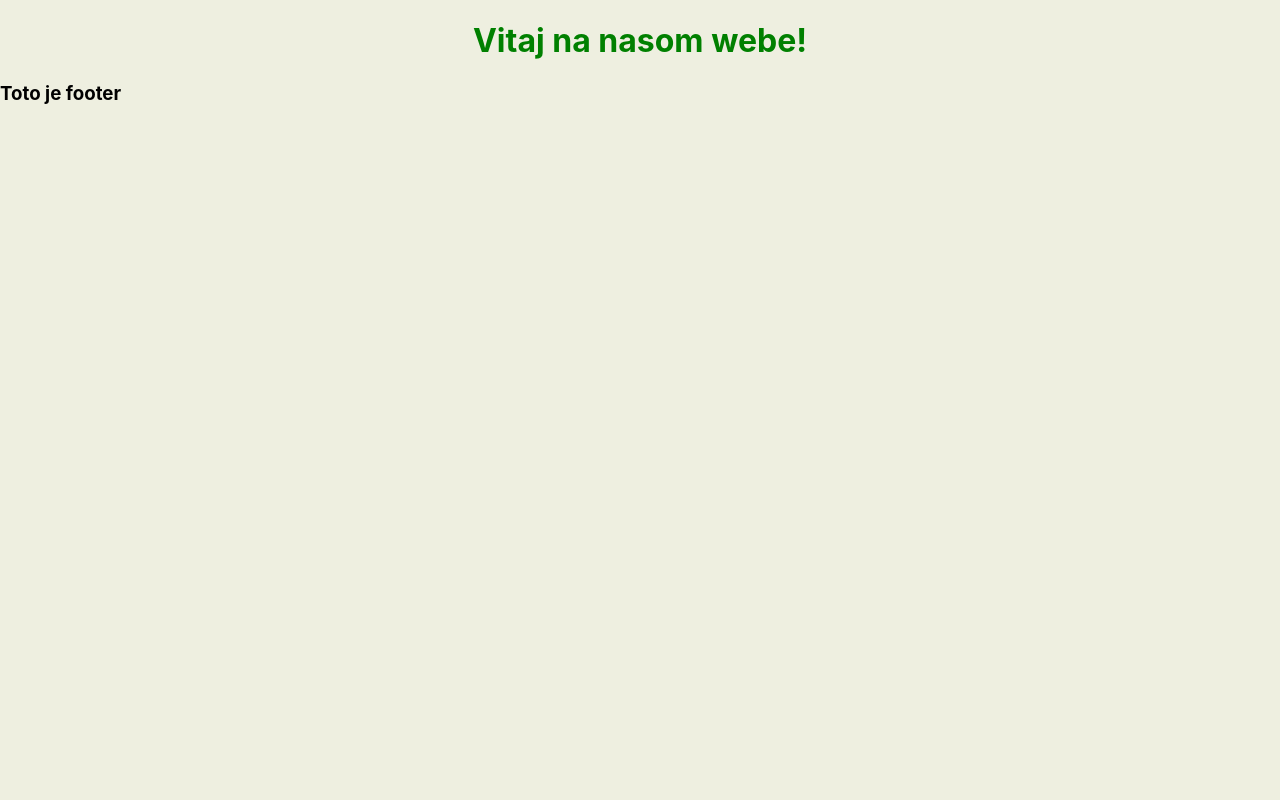
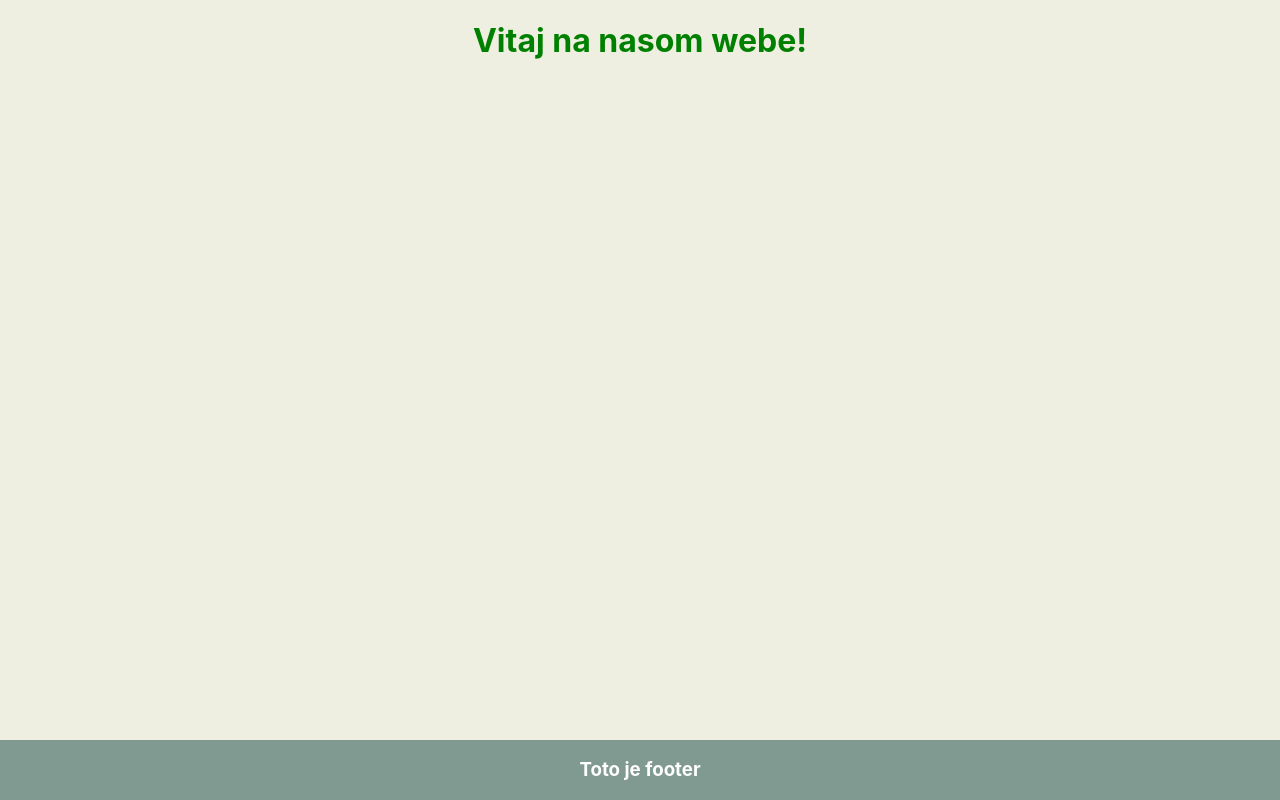
Before and after one commit to MatusKuma/MMCodePortfolio, a React (Create React App) app in the folder codejungle/: page / in a window 1280 px wide. Built offline with nearby package versions, Linux system fonts and the light colour scheme.

Commit message:
add footer with css

```diff
--- a/codejungle/src/App.css
+++ b/codejungle/src/App.css
@@ -15,6 +15,7 @@
 h1{
   color: green;
 }
+
 
 .App-header {
   background-color: #282c34;
--- a/codejungle/src/App.js
+++ b/codejungle/src/App.js
@@ -1,8 +1,10 @@
 import './App.css';
+import Footer from './components/Footer.js';
 function App() {
   return (
     <div className="App">
      <h1>Vitaj na nasom webe!</h1>
+        <Footer />
     </div>
   );
 }
--- a/codejungle/src/Styles/footer.css
+++ b/codejungle/src/Styles/footer.css
@@ -0,0 +1,9 @@
+.Footer {
+  position: fixed;
+  left: 0;
+  bottom: 0;
+  width: 100%;
+  background-color: #819A91;
+  color: white;
+  text-align: center;
+}
--- a/codejungle/src/components/footer.js
+++ b/codejungle/src/components/footer.js
@@ -1,4 +1,4 @@
-import '../Styles/footer.css';
+import '../Styles/Footer.css'
 function Footer() {
   return (
     <div className="Footer">
--- a/codejungle/src/index.js
+++ b/codejungle/src/index.js
@@ -2,12 +2,11 @@ import React from 'react';
 import ReactDOM from 'react-dom/client';
 import './index.css';
 import App from './App';
-import Footer from './components/footer';
 
 const root = ReactDOM.createRoot(document.getElementById('root'));
 root.render(
   <React.StrictMode>
     <App />
-    <Footer />
+
   </React.StrictMode>
 );
```
